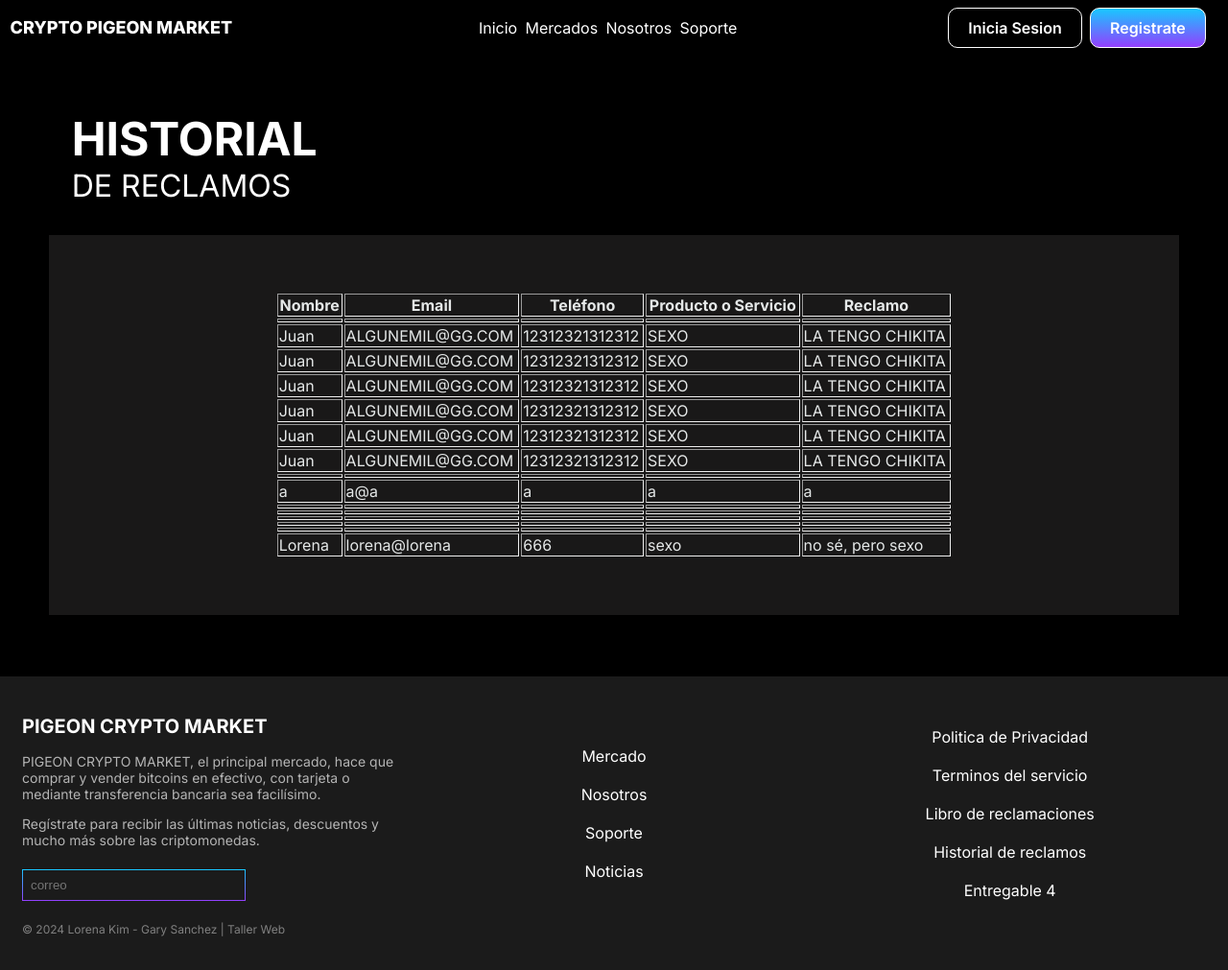
After one commit to SuggarHidden/Taller-de-Prog-Web, a PHP site: page /lista-reclamos.php in a window 1280 px wide. The commit adds this page. Shown: the whole page at 96% size. Run offline with PHP 8.4, Linux system fonts and the light colour scheme.

Commit message:
YA FUNCIONA RECLAMACIONES

```diff
--- /dev/null
+++ b/lista-reclamos.php
@@ -0,0 +1,104 @@
+<!DOCTYPE html>
+<html lang="es">
+  <head>
+    <meta charset="UTF-8" />
+    <meta name="viewport" content="width=device-width, initial-scale=1.0" />
+    <link rel="shortcut icon" href="./images/favicon.ico" type="image/x-icon" />
+    <link rel="stylesheet" type="text/css" href="./styles/global.css" />
+    <link rel="stylesheet" type="text/css" href="./styles/lista-reclamos.css" />
+    <title>Crypto Pigeon Market</title>
+  </head>
+  <body>
+    <header>
+      <a href="index.php">
+        <h1>CRYPTO PIGEON MARKET</h1>
+        <img src="./images/logo.png" alt="Crypto Pigeon Market Logo" class="logo-image">
+        <img src="./images/interface.png" alt="Crypto Pigeon Market Options" class="interface">
+      </a>
+      <div id="options">
+        <a href="index.php">Inicio</a>
+        <a href="mercados.php">Mercados</a>
+        <a href="nosotros.php">Nosotros</a>
+        <a href="soporte.php">Soporte</a>
+      </div>
+      <div id="userOptions">
+        <a href="login.php"><button id="btnLogging">Inicia Sesion</button></a>
+        <a href="register.php"><button id="btnRegister">Registrate</button></a>
+      </div>
+    </header>
+    <section id="reclamos">
+        <h2 id="title1">HISTORIAL</h2>
+        <p id="title2">DE RECLAMOS</p>
+      <table border="1" id="table">
+        <tr>
+          <th>Nombre</th>
+          <th>Email</th>
+          <th>Teléfono</th>
+          <th>Producto o Servicio</th>
+          <th>Reclamo</th>
+        </tr>
+      <?php
+        if (file_exists('reclamos.txt')) {
+          $reclamos = file('reclamos.txt', FILE_IGNORE_NEW_LINES | FILE_SKIP_EMPTY_LINES);
+          foreach ($reclamos as $reclamo) {
+            $reclamo_data = json_decode($reclamo, true);
+            echo "<tr>
+                        <td>{$reclamo_data['nombre']}</td>
+                        <td>{$reclamo_data['email']}</td>
+                        <td>{$reclamo_data['telefono']}</td>
+                        <td>{$reclamo_data['producto']}</td>
+                        <td>{$reclamo_data['reclamo']}</td>
+                      </tr>";
+          }
+        } else {
+          echo "<tr><td colspan='5'>No hay reclamos registrados.</td></tr>";
+        }
+        ?>
+      </table>
+    </section>
+      </table>
+    </section>
+
+  </body>
+  <footer id="main-footer">
+    <table style="width: 100%">
+      <tr class="footer-elements">
+        <td class="footer-column">
+          <div>
+            <h2>PIGEON CRYPTO MARKET</h2>
+            <p>
+              PIGEON CRYPTO MARKET, el principal mercado, hace que comprar y
+              vender bitcoins en efectivo, con tarjeta o mediante
+              transferencia bancaria sea facilísimo.
+            </p>
+            <p>
+              Regístrate para recibir las últimas noticias, descuentos y mucho
+              más sobre las criptomonedas.
+            </p>
+            <input type="email" placeholder="correo" id = "footer-email" onkeydown="footer(event)"/>
+            <p class="footer-info">
+              © 2024 Lorena Kim - Gary Sanchez | Taller Web
+            </p>
+          </div>
+        </td>
+        <td class="footer-column">
+          <nav>
+            <a href="./mercados.php">Mercado</a><br />
+            <a href="./nosotros.php">Nosotros</a><br />
+            <a href="./soporte.php">Soporte</a><br />
+            <a href="./entregable4.php">Noticias</a><br />
+          </nav>
+        </td>
+        <td class="footer-column">
+          <nav>
+          <a href="./privacity.php">Politica de Privacidad</a><br />
+          <a href="./terms.php">Terminos del servicio</a><br />
+          <a href="./reclamos.php">Libro de reclamaciones</a><br />
+          <a href="./lista-reclamos.php">Historial de reclamos</a><br />
+          <a href="./entregable4.php">Entregable 4</a><br />
+          </nav>
+        </td>
+      </tr>
+    </table>
+  </footer>
+</html>
--- a/reclamos.txt
+++ b/reclamos.txt
@@ -6,3 +6,10 @@
 {"nombre":"Juan","email":"ALGUNEMIL@GG.COM","telefono":"12312321312312","producto":"SEXO","reclamo":"LA TENGO CHIKITA"}
 {"nombre":"Juan","email":"ALGUNEMIL@GG.COM","telefono":"12312321312312","producto":"SEXO","reclamo":"LA TENGO CHIKITA"}
 {"nombre":"","email":"","telefono":"","producto":"","reclamo":""}
+{"nombre":"a","email":"a@a","telefono":"a","producto":"a","reclamo":"a"}
+{"nombre":"","email":"","telefono":"","producto":"","reclamo":""}
+{"nombre":"","email":"","telefono":"","producto":"","reclamo":""}
+{"nombre":"","email":"","telefono":"","producto":"","reclamo":""}
+{"nombre":"","email":"","telefono":"","producto":"","reclamo":""}
+{"nombre":"","email":"","telefono":"","producto":"","reclamo":""}
+{"nombre":"Lorena","email":"lorena@lorena","telefono":"666","producto":"sexo","reclamo":"no s\u00e9, pero sexo"}
--- /dev/null
+++ b/styles/lista-reclamos.css
@@ -0,0 +1,86 @@
+body {
+    height: 100%;
+    margin: 0;
+    color: white;
+   }
+
+  h2 {
+    color: white;
+
+  }
+
+  span {
+    color: #933ffe;
+  }
+  #title1 {
+    text-align: left;
+    padding-left: 2%;
+    font-size: 3rem;
+    margin: 0;
+}
+
+    #title2 {
+        text-align: left;
+        padding-left: 2%;
+        font-size: 2rem;
+        margin-top: 0;
+    }
+
+  .info-section {
+    width: 50%;
+  }
+
+  section > div {
+    display: flex;
+    color: white;
+    padding-left: 24%;
+    padding-right: 24%;
+    align-items: center;
+  }
+
+  /* para la seccion de reclamos */
+
+    #reclamos {
+        display: flex;
+        justify-content: center;
+        flex-direction: column;
+        margin: 5% 4% 5% 4%;
+    }
+
+    #table {
+        border: none;
+        background-color: rgb(31 29 29 / 83%)  ;
+        padding: 5% 20% 5% 20%;
+        color: #E5E8E8;
+    }
+
+    #bottonEnviar {
+        background-color: #933ffe;
+        color: white;
+        border: none;
+        padding: 10px 20px;
+        border-radius: 10px;
+        cursor: pointer;
+        font-size: 1rem;
+        font-weight: 600;
+        padding: 10px 30px
+
+    }
+
+    input, textarea {
+        width: 100%;
+        padding: 12px 20px;
+        margin: 8px 0;
+        display: inline-block;
+        border: 1px solid #ccc;
+        box-sizing: border-box;
+        border-radius: 10px;
+
+    }
+
+@media (max-width: 845px) {
+
+  .info-section {
+    width: 90%;
+  }
+}
```
Also changed, not shown: entregable4.php (+5 -78 lines), login.php (+5 -4 lines), mercados.php (+5 -4 lines), nosotros.php (+5 -4 lines), noticias.php (+5 -4 lines), reclamos.php (+25 -1 lines), register.php (+5 -4 lines), soporte.php (+5 -4 lines).
